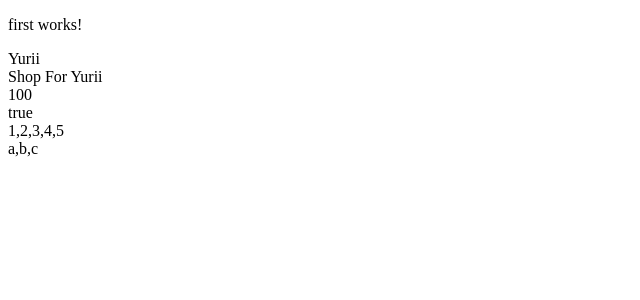
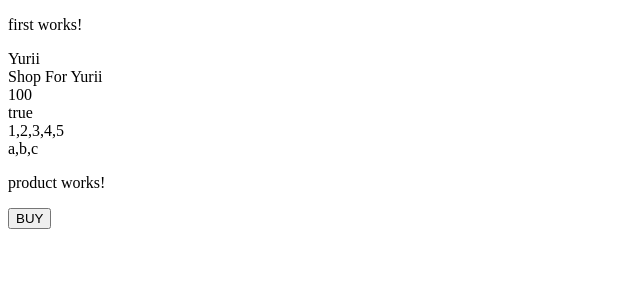
Before and after one commit to Ochkalov/Angular-8-shop, an Angular app: page / in a window 1280 px wide. Shown: the top 300 px of the page, without its empty margins (0-640 px from the left). Built offline with nearby package versions, Linux system fonts and the light colour scheme.

Commit message:
HomW1: Task-5

```diff
--- a/src/app/app.component.html
+++ b/src/app/app.component.html
@@ -1 +1,4 @@
 <app-first></app-first>
+
+
+<app-product></app-product>
--- a/src/app/app.module.ts
+++ b/src/app/app.module.ts
@@ -4,11 +4,13 @@ import { NgModule } from '@angular/core';
 import { AppRoutingModule } from './app-routing.module';
 import { AppComponent } from './app.component';
 import { FirstComponent } from './first/first.component';
+import { ProductComponent } from './product/product.component';
 
 @NgModule({
   declarations: [
     AppComponent,
-    FirstComponent
+    FirstComponent,
+    ProductComponent
   ],
   imports: [
     BrowserModule,
--- /dev/null
+++ b/src/app/product/product.component.html
@@ -0,0 +1,6 @@
+<p>product works!</p>
+
+
+<div>
+  <button (click)="onBuy()">BUY</button>
+</div>
--- /dev/null
+++ b/src/app/product/product.component.ts
@@ -0,0 +1,18 @@
+import { Component, OnInit } from '@angular/core';
+
+@Component({
+  selector: 'app-product',
+  templateUrl: './product.component.html',
+  styleUrls: ['./product.component.less']
+})
+export class ProductComponent implements OnInit {
+
+  constructor() { }
+
+  ngOnInit() {
+  }
+
+  onBuy() {
+    console.log('You have bought a product');
+  }
+}
```
Also changed, not shown: src/app/product/product.component.less (added), 1 other file (tests, documents, lock files or other folders).
